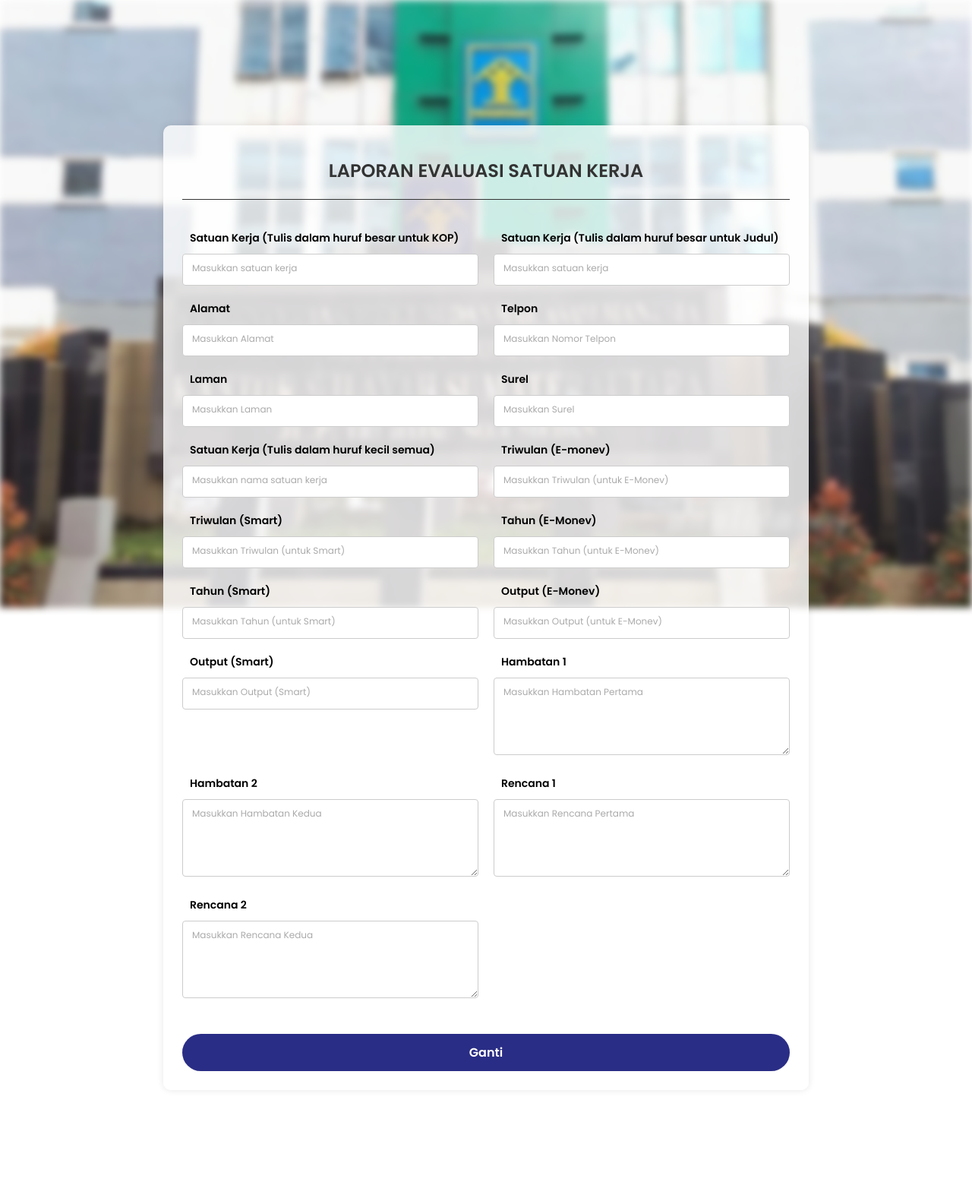
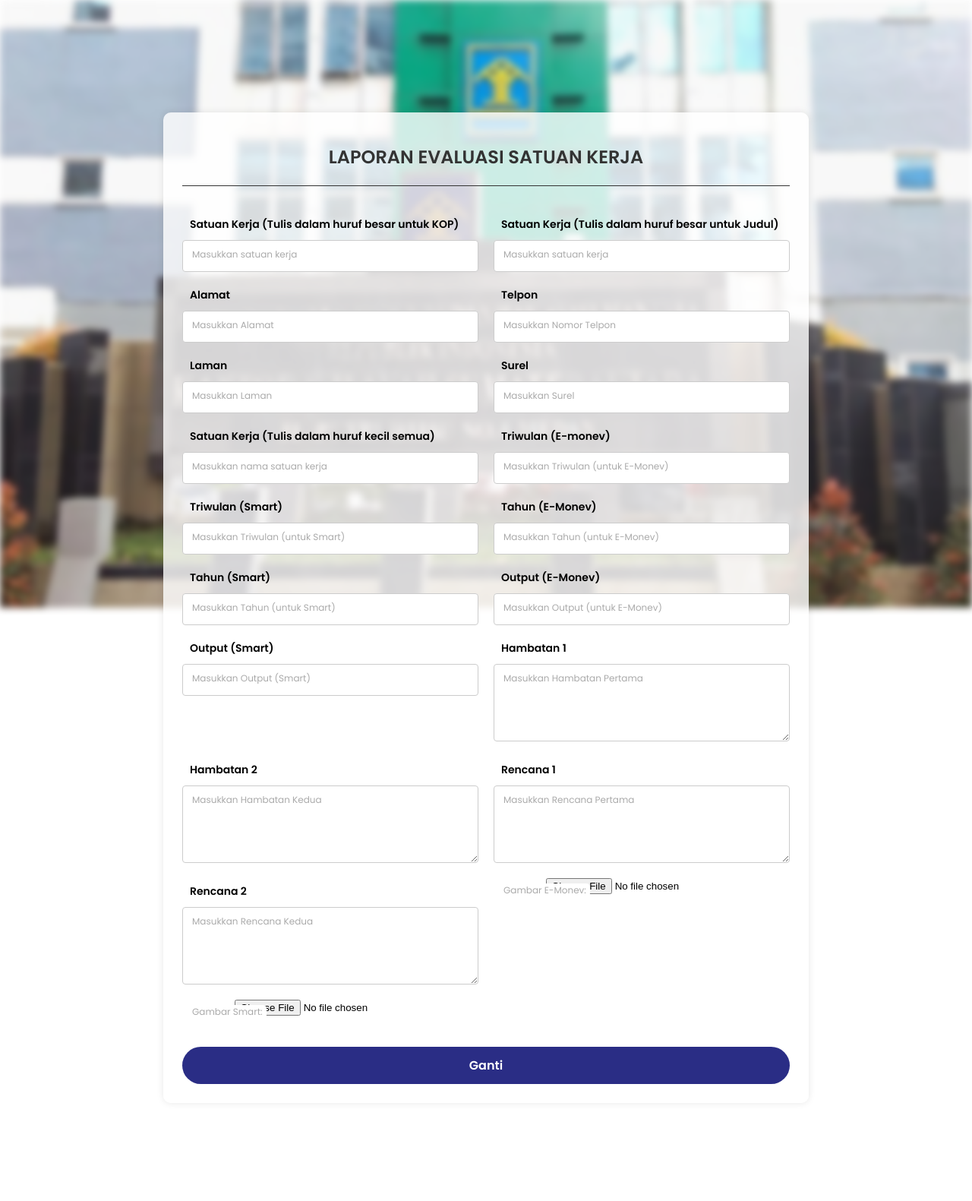
Before and after one commit to andhikamandalanta/Website-Laporan-KEMENKUMHAM, a Flask app: page / in a window 1280 px wide. Shown: the top 1581 px of the page at 76% size. Run offline with Flask 3, Linux system fonts and the light colour scheme.

Commit message:
form input gambar

```diff
--- a/app/routes.py
+++ b/app/routes.py
@@ -3,10 +3,11 @@ import docx
 import io
 import os
 from docx.enum.text import WD_COLOR_INDEX
+from docx.shared import Inches
 
 main = Blueprint('main', __name__)
 
-def replace_highlighted_words(doc, replacements):
+def replace_highlighted_words(doc, replacements, image_paths):
     for para in doc.paragraphs:
         for run in para.runs:
             if run.font.highlight_color == WD_COLOR_INDEX.YELLOW:
@@ -14,6 +15,14 @@ def replace_highlighted_words(doc, replacements):
                     if old_word in run.text:
                         run.text = run.text.replace(old_word, new_word)
                         run.font.highlight_color = None
+                if "gbremonev" in run.text and image_paths.get("gbremonev"):
+                    run.text = run.text.replace("gbremonev", "")
+                    run.add_picture(image_paths["gbremonev"], width=Inches(2))
+                    run.font.highlight_color = None
+                if "gmbrsmart" in run.text and image_paths.get("gmbrsmart"):
+                    run.text = run.text.replace("gmbrsmart", "")
+                    run.add_picture(image_paths["gmbrsmart"], width=Inches(2))
+                    run.font.highlight_color = None
     return doc
 
 @main.route('/')
@@ -42,13 +51,26 @@ def replace_word():
         'rencana2': request.form['rencana2']
     }
 
+    image_paths = {}
+    if 'gambar_gbremonev' in request.files:
+        image_file = request.files['gambar_gbremonev']
+        image_path = os.path.join(r'C:\Users\user\Documents\PKL\KEMENKUMHAM\program website\app\static\images\uploads', image_file.filename)
+        image_file.save(image_path)
+        image_paths['gbremonev'] = image_path
+
+    if 'gambar_gmbrsmart' in request.files:
+        image_file = request.files['gambar_gmbrsmart']
+        image_path = os.path.join(r'C:\Users\user\Documents\PKL\KEMENKUMHAM\program website\app\static\images\uploads', image_file.filename)
+        image_file.save(image_path)
+        image_paths['gmbrsmart'] = image_path
+
     doc_path = r'C:\Users\user\Documents\PKL\KEMENKUMHAM\program website\file download\laporanevaluasi.docx'
     if not os.path.exists(doc_path):
         return f"Dokumen tidak ditemukan di path yang diberikan: {doc_path}"
 
     doc = docx.Document(doc_path)
 
-    doc = replace_highlighted_words(doc, replacements)
+    doc = replace_highlighted_words(doc, replacements, image_paths)
 
     new_doc_path = r'C:\Users\user\Documents\PKL\KEMENKUMHAM\program website\file download\update_laporanevaluasi.docx'
     doc.save(new_doc_path)
--- a/app/templates/form.html
+++ b/app/templates/form.html
@@ -165,7 +165,8 @@
             <hr>
         </header>
         <!-- Formulir untuk penggantian kata-kata -->
-        <form action="/replace" method="post">
+        <form action="/replace" method="POST" enctype="multipart/form-data">
+
             <!-- Input untuk Satuan Kerja (dalam huruf besar untuk KOP) -->
             <div class="form-title">
                 <h4>Satuan Kerja (Tulis dalam huruf besar untuk KOP)</h4>
@@ -319,6 +320,16 @@
                 </div>
             </div>
 
+            <div class="form-group">
+                <label for="gambar_gbremonev">Gambar E-Monev:</label>
+                <input type="file" id="gambar_gbremonev" name="gambar_gbremonev" accept="image/*">
+            </div>
+            <div class="form-group">
+                <label for="gambar_gmbrsmart">Gambar Smart:</label>
+                <input type="file" id="gambar_gmbrsmart" name="gambar_gmbrsmart" accept="image/*">
+            </div>
+
+
             <!-- Tombol untuk mengirim formulir -->
             <input type="submit" value="Ganti">
         </form>
```
Also changed, not shown: app/static/images/uploads/PAS FOTO ANDHIKA.jpg (added), app/static/images/uploads/WhatsApp Image 2024-01-03 at 12.28.28_5165d2cb.jpg (added), app/static/images/uploads/gbremonev.jpg (added), app/static/images/uploads/gmbrsmart.jpg (added), 2 other files.
